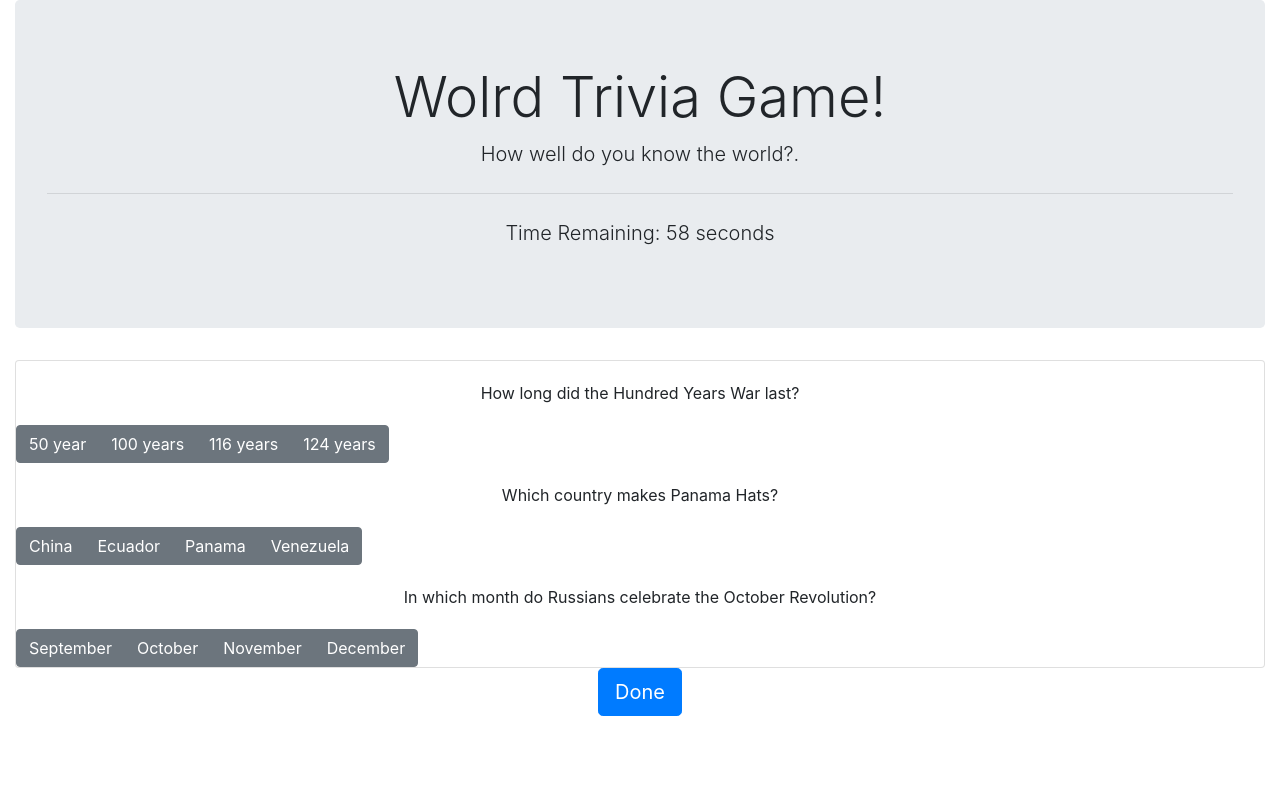
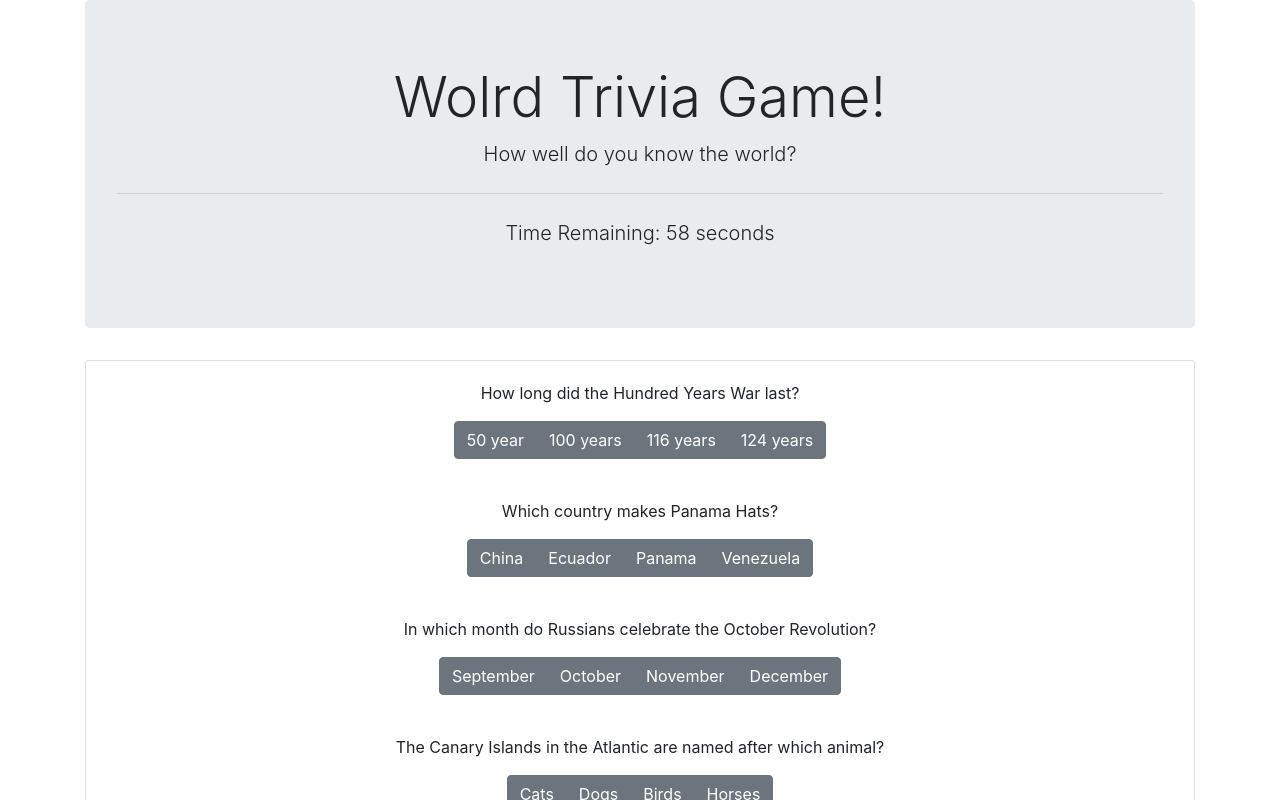
Before and after one commit to jacoboviii/TriviaGame, a plain HTML site: page index.html in a window 1280 px wide. Both pictures are taken after a click on the button "Start Game". Shown: the top 800 px of the page. Drawn offline with nearby package versions, Linux system fonts and the light colour scheme.

Commit message:
More questions

```diff
--- a/assets/css/style.css
+++ b/assets/css/style.css
@@ -0,0 +1,3 @@
+#done-game {
+    margin: 5px;
+}
--- a/assets/javascript/app.js
+++ b/assets/javascript/app.js
@@ -38,6 +38,28 @@ var triviaQuestions = [
             d: "December"
         },
         answer: "c"
+    },
+
+    {
+        question: "The Canary Islands in the Atlantic are named after which animal?",
+        options: {
+            a: "Cats",
+            b: "Dogs",
+            c: "Birds",
+            d: "Horses"
+        },
+        answer: "b"
+    },
+
+    {
+        question: "Where are Chinese gooseberries from?",
+        options: {
+            a: "China",
+            b: "Japan",
+            c: "Australia",
+            d: "New Zeland"
+        },
+        answer: "d"
     }
 
 ]
@@ -47,11 +69,11 @@ $("#done-game").hide();
 $("#trivia-questions").hide();
 $("#trivia-results").hide();
 
-// On click event to start the game and finish the game
+// On click events that start and finish the game
 $("#start-game").on("click", showQuestions);
 $("#done-game").on("click", showResults);
 
-// Star game function
+// Show the questions
 function showQuestions() {
 
     // Hide start button and show initial remaining time
@@ -76,13 +98,23 @@ function showQuestions() {
                     <input type="radio" name="question-${i}" autocomplete="off" value="${option}"> ${triviaQuestions[i].options[option]}
                 </label>`);
         };
+
         // Append answers to each of the questions and the questions to the page
-        $("#trivia-questions")
-        .append(
-            `<div class="card-body">
-                <p class="card-text">${triviaQuestions[i].question}</p>
-            </div>`)
-        .append(optionDiv)
+
+        // Create a card div
+        var card = $(`<div class="card-body">`)
+        // Create a p tag with each question
+        var pTag = $(`<p class="card-text">${triviaQuestions[i].question}</p>`)
+
+        // Append pTag to Card and answers to card
+        card.append(pTag);
+        card.append(optionDiv);
+
+
+        // Finally append card with all the html elements to the trivia questions
+        $("#trivia-questions").append(card)
+
+
     }
 };
 
@@ -111,13 +143,20 @@ function showResults() {
     // Evaluate the results
     var userAnswer = "";
     for (var i = 0; i < triviaQuestions.length; i++) {
+
+        // Grab users choice
         userAnswer = $(`input[name=question-${i}]:checked`).val()
+
+        // If button hasn't been clicked
         if (!userAnswer) {
             notAnswered++;
             console.log("undefined")
+
+        // Correct answer evaluation
         } else if (userAnswer === triviaQuestions[i].answer){
             correct++;
             console.log("yes")
+        // Incorrect answer
         } else {
             incorrect++;
         }
--- a/index.html
+++ b/index.html
@@ -9,6 +9,7 @@
 
     <link rel="stylesheet" href="https://maxcdn.bootstrapcdn.com/bootstrap/4.0.0/css/bootstrap.min.css" integrity="sha384-Gn5384xqQ1aoWXA+058RXPxPg6fy4IWvTNh0E263XmFcJlSAwiGgFAW/dAiS6JXm"
         crossorigin="anonymous">
+    <link rel="stylesheet" href="assets/css/style.css">
     <script src="https://code.jquery.com/jquery-3.2.1.slim.min.js" integrity="sha384-KJ3o2DKtIkvYIK3UENzmM7KCkRr/rE9/Qpg6aAZGJwFDMVNA/GpGFF93hXpG5KkN"
         crossorigin="anonymous"></script>
     <script src="https://cdnjs.cloudflare.com/ajax/libs/popper.js/1.12.9/umd/popper.min.js" integrity="sha384-ApNbgh9B+Y1QKtv3Rn7W3mgPxhU9K/ScQsAP7hUibX39j7fakFPskvXusvfa0b4Q"
@@ -17,14 +18,15 @@
         crossorigin="anonymous"></script>
 
 
+
 </head>
 
 <body>
-    <div class="container-fluid text-center">
+    <div class="container text-center">
 
         <div class="jumbotron">
             <h1 class="display-4">Wolrd Trivia Game!</h1>
-            <p class="lead">How well do you know the world?.
+            <p class="lead">How well do you know the world?
             </p>
             <hr class="my-4">
             <p class="lead" id="text-timer"></p>
@@ -32,11 +34,10 @@
                 <a class="btn btn-primary btn-lg" href="#" role="button" id="start-game">Start Game</a>
             </p>
         </div>
-        <div class="card" id="trivia-questions"></div>
+        <div class="card" id="trivia-questions">
+        </div>
         <div class="card" id="trivia-results"></div>
-        <p class="lead">
-            <a class="btn btn-primary btn-lg" href="#" role="button" id="done-game">Done</a>
-        </p>
+        <a href="#" class="btn btn-primary btn-lg" id="done-game">Done</a>
     </div>
 
     <!-- Script -->
```
